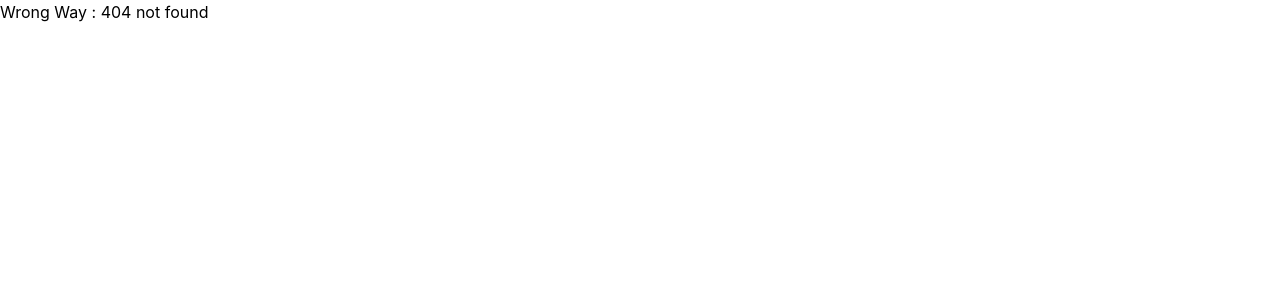
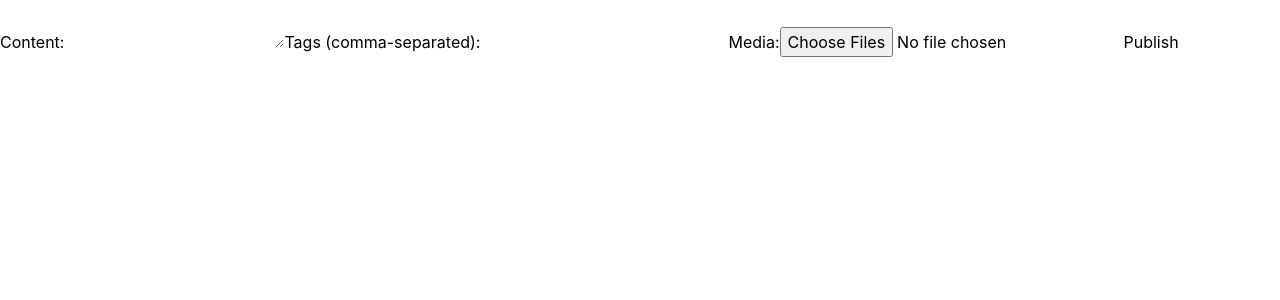
Before and after one commit to jaymeliao/CodeSpotLight, a React (Create React App) app: page /publish in a window 1280 px wide. Before the commit this address had no page. Shown: the top 300 px of the page. Built offline with nearby package versions, Linux system fonts and the light colour scheme.

Commit message:
add form

```diff
--- a/src/App.js
+++ b/src/App.js
@@ -5,7 +5,7 @@ import "./App.scss";
 import HomePage from "./Pages/HomePage/HomePage";
 import LoginPage from "./Pages/LoginPage/LoginPage";
 import SignUpPage from "./Pages/SignUpPage/SignUpPage";
-
+import AddPostForm from "./Components/AddPostForm/AddPostForm";
 
 function App() {
   const [user, setUser] = useState({});
@@ -109,27 +109,32 @@ function App() {
         <Routes>
           {loading ? ( // Show a loading indicator while fetching user data
             <Route path="/" element={<></>} /> // Render the Loading component
-          ) : (
-          loggedIn ? (
+          ) : loggedIn ? (
             <Route
               path="/"
-              element={<HomePage user={user} setUser={setUser} handleLogout={handleLogout} />}
+              element={
+                <HomePage
+                  user={user}
+                  setUser={setUser}
+                  handleLogout={handleLogout}
+                />
+              }
             />
           ) : (
             <Route
               path="/"
               element={<LoginPage handleLogin={handleLogin} error={error} />}
             />
-          )
           )}
           <Route
             path="/signup"
-          element={<SignUpPage handleLoginAfterSignup={handleLoginAfterSignup} />}
+            element={
+              <SignUpPage handleLoginAfterSignup={handleLoginAfterSignup} />
+            }
           />
-        <Route
-          path="*"
-          element={<h1>Wrong Way : 404 not found</h1>}
-        />
+
+          <Route path="/publish" element={<AddPostForm />}/>
+          <Route path="*" element={<h1>Wrong Way : 404 not found</h1>} />
         </Routes>
       </div>
     </BrowserRouter>
--- /dev/null
+++ b/src/Components/AddPostForm/AddPostForm.jsx
@@ -0,0 +1,170 @@
+// import React, { useState, useCallback, useRef } from "react";
+// import axios from "axios";
+// const apiUrl = process.env.REACT_APP_API_URL;
+
+// function AddPostForm(props) {
+//   const [content, setContent] = useState("");
+//   const [tags, setTags] = useState("");
+//   const [mediaFiles, setMediaFiles] = useState([]);
+//   const [message, setMessage] = useState(""); // For displaying success or error messages
+//   const fileInputRef = useRef(null); // Ref for the file input
+
+//   const handleContentChange = (e) => setContent(e.target.value);
+//   const handleTagsChange = (e) => setTags(e.target.value);
+
+//   const onDrop = useCallback((acceptedFiles) => {
+//     setMediaFiles([...acceptedFiles]);
+//   }, []);
+
+//   const handleDragOver = (e) => {
+//     e.preventDefault();
+//   };
+
+//   const handleDrop = (e) => {
+//     e.preventDefault();
+//     onDrop(e.dataTransfer.files);
+//   };
+
+//   const handleFileInputChange = (e) => {
+//     onDrop(e.target.files);
+//   };
+
+//   const handleClickArea = () => {
+//     fileInputRef.current.click(); // Trigger file input click on drop area click
+//   };
+
+//   const handleSubmit = async (e) => {
+//     e.preventDefault();
+//     const formData = new FormData();
+//     formData.append("content", content);
+//     tags.split(",").forEach((tag) => formData.append("tags", tag.trim()));
+//     mediaFiles.forEach((file) => formData.append("media", file));
+//     console.log(formData)
+//     // try {
+//     //   const token = localStorage.getItem("token");
+//     //   await axios.post(`${apiUrl}/posts/new-post`, formData, {
+//     //     headers: {
+//     //       "Content-Type": "multipart/form-data",
+//     //       Authorization: `Bearer ${token}`,
+//     //     },
+//     //   });
+//     //   console.log("newPost");
+//     //   console.log(formData);
+//     //   // Handle success
+//     //   setMessage("Post published successfully!");
+//     //   // Clear the form
+//     //   setContent("");
+//     //   setTags("");
+//     //   setMediaFiles([]);
+//     // } catch (error) {
+//     //   console.error("Error uploading the post:", error);
+//     //   // Handle error
+//     //   setMessage("Failed to publish the post. Please try again.");
+//     // }
+//   };
+
+//   return (
+//     <form onSubmit={handleSubmit}>
+//       {message && <p>{message}</p>} {/* Display success/error message */}
+//       <label htmlFor="content">Content:</label>
+//       <textarea
+//         id="content"
+//         name="content"
+//         value={content}
+//         onChange={handleContentChange}
+//       />
+//       <label htmlFor="tags">Tags (comma-separated):</label>
+//       <input
+//         type="text"
+//         id="tags"
+//         name="tags"
+//         value={tags}
+//         onChange={handleTagsChange}
+//       />
+//       <div
+//         className="drop-area bg-blue-700"
+//         onDragOver={handleDragOver}
+//         onDrop={handleDrop}
+//         onClick={handleClickArea}
+//       >
+//         Drag and drop media here or click to select files
+//         <input
+//           type="file"
+//           ref={fileInputRef}
+//           onChange={handleFileInputChange}
+//           multiple
+//           style={{ display: "none" }}
+//         />
+//       </div>
+//       <button type="submit">Publish</button>
+//     </form>
+//   );
+// }
+
+// export default AddPostForm;
+import React, { useState } from 'react';
+import axios from 'axios';
+const apiUrl = process.env.REACT_APP_API_URL;
+
+const AddPostForm = () => {
+  const [content, setContent] = useState('');
+  // Keep tags as a comma-separated string
+  const [tags, setTags] = useState('');
+  const [mediaFiles, setMediaFiles] = useState([]);
+
+  const handleContentChange = (e) => setContent(e.target.value);
+  // Directly handle the input change without splitting here
+  const handleTagsChange = (e) => setTags(e.target.value);
+  const handleFileChange = (e) => setMediaFiles(e.target.files);
+
+  const handleSubmit = async (e) => {
+    e.preventDefault();
+
+    const formData = new FormData();
+    formData.append('content', content);
+    // Split and trim tags when appending to FormData
+    tags.split(',').forEach(tag => {
+      if (tag.trim() !== '') {
+        formData.append('tags', tag.trim());
+      }
+    });
+    Array.from(mediaFiles).forEach(file => formData.append('media', file));
+
+    try {
+        const token = localStorage.getItem("token");
+      const response = await axios.post(`${apiUrl}/posts/new-post`, formData, {
+        headers: {
+          'Content-Type': 'multipart/form-data',
+          Authorization: `Bearer ${token}`,
+        },
+      });
+
+      console.log(response.data);
+      // Reset the form on successful submission
+      setContent('');
+      setTags('');
+      setMediaFiles([]);
+      alert('Post added successfully!');
+    } catch (error) {
+      console.error('Error uploading the post:', error);
+      alert('Failed to add the post. Please try again.');
+    }
+  };
+
+  return (
+    <form onSubmit={handleSubmit}>
+      <label htmlFor="content">Content:</label>
+      <textarea id="content" name="content" value={content} onChange={handleContentChange} />
+
+      <label htmlFor="tags">Tags (comma-separated):</label>
+      <input type="text" id="tags" name="tags" value={tags} onChange={handleTagsChange} />
+
+      <label htmlFor="media">Media:</label>
+      <input type="file" id="media" name="media" onChange={handleFileChange} multiple />
+
+      <button type="submit">Publish</button>
+    </form>
+  );
+};
+
+export default AddPostForm;
--- a/src/Components/Header/Header.jsx
+++ b/src/Components/Header/Header.jsx
@@ -1,8 +1,10 @@
 /* eslint-disable jsx-a11y/img-redundant-alt */
 /* eslint-disable jsx-a11y/anchor-is-valid */
 import React, { useState } from "react";
-import { useNavigate } from 'react-router-dom';
+import { useNavigate } from "react-router-dom";
 import { FontAwesomeIcon } from "@fortawesome/react-fontawesome";
+import { Link } from "react-router-dom";
+
 import {
   faPlus,
   faComment,
@@ -11,26 +13,23 @@ import {
 } from "@fortawesome/free-solid-svg-icons";
 import "./Header.scss";
 
-const blankProfile = process.env.PUBLIC_URL + '/images/blank-profile.png';
+const blankProfile = process.env.PUBLIC_URL + "/images/blank-profile.png";
 const apiUrl = process.env.REACT_APP_API_URL;
-const profileImageAssetUrl = process.env.REACT_APP_Profile_Image_Folder ;
+const profileImageAssetUrl = process.env.REACT_APP_Profile_Image_Folder;
 const DropdownMenu = ({ children }) => {
-
   return (
-    <div className="bg-white shadow-md rounded p-2 jm-dropdown-menu">{children}</div>
+    <div className="bg-white shadow-md rounded p-2 jm-dropdown-menu">
+      {children}
+    </div>
   );
 };
-function Header({user,handleLogout}) {
-
+function Header({ user, handleLogout }) {
   const navigate = useNavigate();
 
   const logoutAndNavigate = () => {
     handleLogout(); // Perform the logout logic passed from App
-    navigate('/'); // Then navigate to the homepage
+    navigate("/"); // Then navigate to the homepage
   };
-
-
-
 
   const [dropdown, setDropdown] = useState("");
   const toggleDropdown = (menu) => setDropdown(dropdown === menu ? "" : menu);
@@ -55,7 +54,7 @@ function Header({user,handleLogout}) {
       </div>
 
       <nav className="flex items-center relative">
-        <div className="mx-4" onClick={() => toggleDropdown("plus")}>
+        <Link to="/publish">
           <div className="icon h-10 w-10 rounded-full">
             <FontAwesomeIcon
               className="h-5 w-5"
@@ -63,10 +62,7 @@ function Header({user,handleLogout}) {
               style={{ color: "black" }}
             />
           </div>
-          {dropdown === "plus" && (
-            <DropdownMenu>Plus Menu Content</DropdownMenu>
-          )}
-        </div>
+        </Link>
 
         <div className="mx-4" onClick={() => toggleDropdown("Chat")}>
           <div className="icon h-10 w-10 rounded-full">
@@ -77,7 +73,10 @@ function Header({user,handleLogout}) {
             />
           </div>
           {dropdown === "Chat" && (
-            <DropdownMenu>Chat Menu Content</DropdownMenu>
+            <DropdownMenu>
+              Chat Menu Content
+              <h3 className="text-blue-300">This Feature is coming soon !!</h3>
+            </DropdownMenu>
           )}
         </div>
 
@@ -90,7 +89,10 @@ function Header({user,handleLogout}) {
             />
           </div>
           {dropdown === "Notification" && (
-            <DropdownMenu>Notification Menu Content</DropdownMenu>
+            <DropdownMenu>
+              <h3>Notification Menu Content</h3>
+              <h3 className="text-blue-300">This Feature is coming soon !!</h3>
+            </DropdownMenu>
           )}
         </div>
         <div
@@ -100,7 +102,13 @@ function Header({user,handleLogout}) {
           <img
             className="h-10 w-10 rounded-full object-cover"
             //src={user?.profile_picture_url ? `${apiUrl}/${user.profile_picture_url}` : blankProfile}
-            src={user?.profile_picture_url ? `${apiUrl}/${profileImageAssetUrl}/${user.profile_picture_url}?${new Date().getTime()}` : blankProfile}
+            src={
+              user?.profile_picture_url
+                ? `${apiUrl}/${profileImageAssetUrl}/${
+                    user.profile_picture_url
+                  }?${new Date().getTime()}`
+                : blankProfile
+            }
             //?${new Date().getTime()} to bypassing any image caching issues.
             alt="Profile picture"
           />
```
Lines whose indentation alone changed are shown as unchanged.
